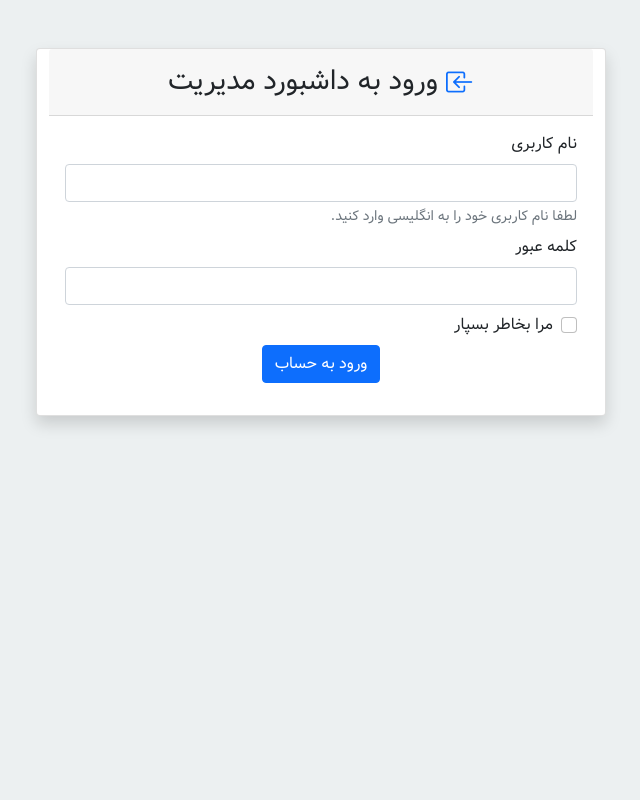
After one commit to mihran-w/University-PHP-Project, a PHP site: page /login.php in a window 1280 px wide. The commit adds this page. Shown: the whole page, without its empty margins (319-959 px from the left). Run offline with PHP 8.4, Linux system fonts and the light colour scheme; some web fonts are replaced.

Commit message:
Add Login Page And Session Controll

```diff
--- a/admin/inc/header.php
+++ b/admin/inc/header.php
@@ -57,7 +57,7 @@
                                         <li>
                                             <hr class="dropdown-divider">
                                         </li>
-                                        <li><a class="dropdown-item" href="#">خروج از حساب</a></li>
+                                        <li><a class="dropdown-item" href="../logout.php">خروج از حساب</a></li>
                                     </ul>
                                 </li>
 
--- /dev/null
+++ b/login.php
@@ -0,0 +1,59 @@
+<html lang="fa" dir="rtl">
+
+<head>
+    <meta charset="UTF-8">
+    <meta http-equiv="X-UA-Compatible" content="IE=edge">
+    <meta name="viewport" content="width=device-width, initial-scale=1.0">
+    <title>صفحه ورود کاربر</title>
+    <link rel="stylesheet" href="./assets/css/bootstrap.rtl.min.css">
+    <link rel="stylesheet" href="./assets/css/bootstrap-icons-1.7.2/bootstrap-icons.css">
+    <link rel="stylesheet" href="./assets/css/style.css">
+    <link rel="shortcut icon" href="./assets/img/favicon.png" type="image/x-icon">
+</head>
+
+<body>
+
+
+    <div class="container mt-5">
+        <div class="row justify-content-center">
+            <div class="card shadow" style="width: 50%;">
+                <div class="card-header text-center p-3">
+                    <div class="d-flex align-items-center justify-content-center">
+                        <i class="bi bi-box-arrow-in-left fs-3 text-primary"></i>
+                        <h3 class="ms-2 mb-0">
+                            ورود به داشبورد مدیریت
+                        </h3>
+                    </div>
+                </div>
+                <div class="card-body">
+                    <form action="./checklogin.php" method="post">
+                        <div class="mb-2">
+                            <label for="username" class="form-label">نام کاربری</label>
+                            <input type="text" class="form-control" id="username" name="usrName">
+                            <div class="form-text">لطفا نام کاربری خود را به انگلیسی وارد کنید.</div>
+                        </div>
+                        <div class="mb-2">
+                            <label for="password" class="form-label">کلمه عبور</label>
+                            <input type="password" class="form-control" id="password" name="pswd">
+                        </div>
+                        <div class="mb-2 form-check">
+                            <input type="checkbox" class="form-check-input" id="remmeber">
+                            <label class="form-check-label" for="remmeber">مرا بخاطر بسپار</label>
+                        </div>
+
+                        <div class="text-center">
+                            <button type="submit" class="btn btn-primary">ورود به حساب</button>
+                        </div>
+                    </form>
+                </div>
+            </div>
+        </div>
+    </div>
+
+
+    <script src="./assets/js/bootstrap.bundle.min.js"></script>
+    <script src="./assets/js/main.js"></script>
+
+</body>
+
+</html>
--- /dev/null
+++ b/logout.php
@@ -0,0 +1,4 @@
+<?php
+session_start();
+session_destroy();
+header('location:login.php');
```
Also changed, not shown: admin/index.php (+6 -1 lines), checklogin.php (added, +16 -0 lines), inc/config.php (renamed from admin/inc/config.php, +0 -11 lines).
